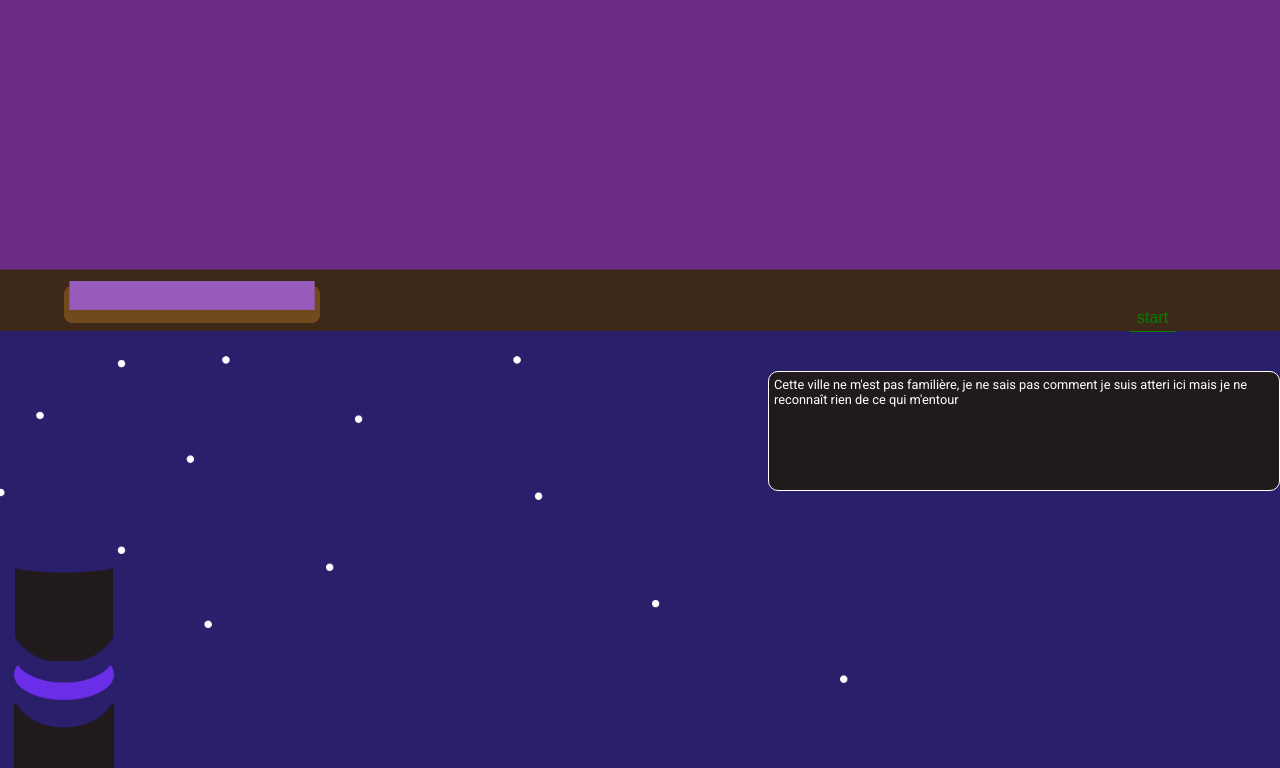
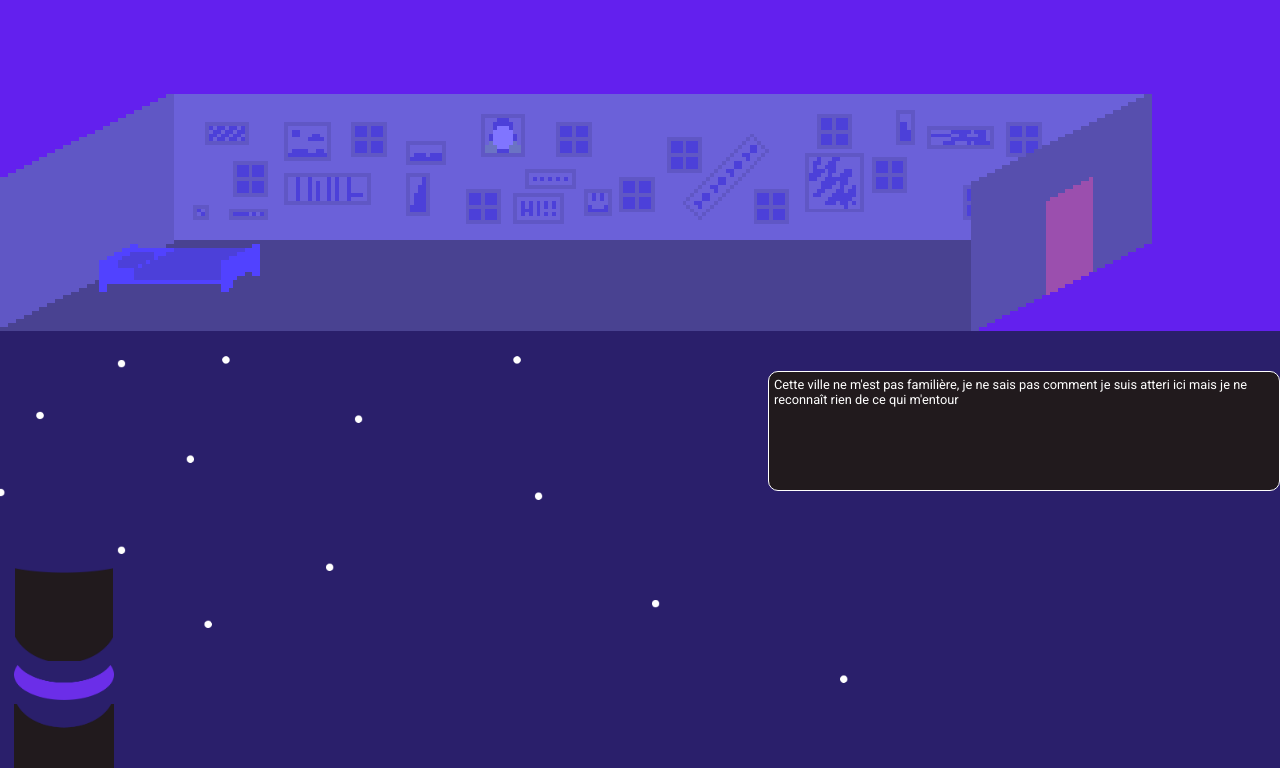
Before and after one commit to externalsip/alariebrousseau_jacob_scrollytelling, a plain HTML site: page index.html in a window 1280 px wide. Shown: the part 1269-2037 px from the top of the page. Drawn offline with nearby package versions, Linux system fonts and the light colour scheme.

Commit message:
t2.2b fin

```diff
--- a/css/styles.css
+++ b/css/styles.css
@@ -82,7 +82,10 @@ section{
 }
 
 #chapitre1{
+    background-color: var(--dark_purple);
+    /*
     background-image:url("../img/img_arriere_plan/chapitre1/background_chapitre1.png");
+    */
 }
 
 #chapitre2{
@@ -128,6 +131,8 @@ Chapitre 1
 ///////////////////////////////////////////////////////////
 */
 
+/*
+
 #lit{
     width:20vw;
     aspect-ratio: 573/95;
@@ -154,6 +159,34 @@ Chapitre 1
 #cadre2{
     top:32vh;
     left:10vw;
+}
+
+*/
+
+.salle{
+    width:90vw;
+    aspect-ratio: 2044/420;
+    position:absolute;
+    bottom:0;
+    left:0;
+}
+
+.corridor{
+    position:absolute;
+    bottom:0;
+    left:0;
+    width:100%;
+    aspect-ratio: 2044/420;
+    z-index: 1;
+    image-rendering: pixelated;
+}
+
+.porte{
+    z-index:2;
+    position:absolute;
+    height: 100%;
+    right:0;
+    image-rendering: pixelated;
 }
 
 .chapitre1Text{
@@ -304,6 +337,7 @@ Chapitre 3
     bottom:2.5vw;
     width:12vw;
     right:-15vw;
+    image-rendering: pixelated;
 }
 
 .autoVar1{
@@ -428,6 +462,7 @@ Chapitre 6
     width:15vw;
     position:absolute;
     aspect-ratio:1/1;
+    image-rendering: pixelated;
 }
 
 #nuage1{
@@ -481,6 +516,16 @@ Chapitre 7
     top:5vh;
 }
 
+#nuage8{
+    top:30vh;
+    left:50vw;
+}
+
+#nuage9{
+    top:10vh;
+    left:10vw;
+}
+
 /*
 ////////////////////////////////////////////////////
 Test
--- a/index.html
+++ b/index.html
@@ -28,11 +28,18 @@
             <div class="textbox chapitre1Text">
                 <span class="text">Je viens de me réveiller, mais je sense qu'il y a quelque chose d'étrange avec le monde, je devrais m'assurer que tout est normal.</span>
             </div>
+            <div class="salle">
+                <img class="porte" id="porte" src="img/img_elements_visuels/chapitre1/doorway_closed.png">
+                <img class="corridor" id="corridor" src="img/img_elements_visuels/chapitre1/corridor.png">
+            </div>
 
+
+<!--
             <img class="cadre cadreVar1" id="cadre1" src="img/img_elements_visuels/chapitre1/cadre1.png" alt="cadre">
             <img class="cadre cadreVar2" id="cadre2" src="img/img_elements_visuels/chapitre1/cadre2.png" alt="cadre">
             <img class="lit" id="lit" src="img/img_elements_visuels/chapitre1/lit.png" alt="lit">
-
+            assets remplacés
+-->
         </section>
 
         <section id="chapitre2">
--- a/script/script.js
+++ b/script/script.js
@@ -10,7 +10,6 @@ gsap.timeline({scrollTrigger: {
     pin:true,
     scrub:true,
     trigger:chapitre2,
-    markers:true,
     end:"500% top"
 }})
 .fromTo("#building1", {y:"100%", x:"100vw"}, {y:"0", duration: 2, ease: "sine.out"})
```
Also changed, not shown: img/img_elements_visuels/chapitre1/corridor.png (added), img/img_personnages/character_rising.png (added).
